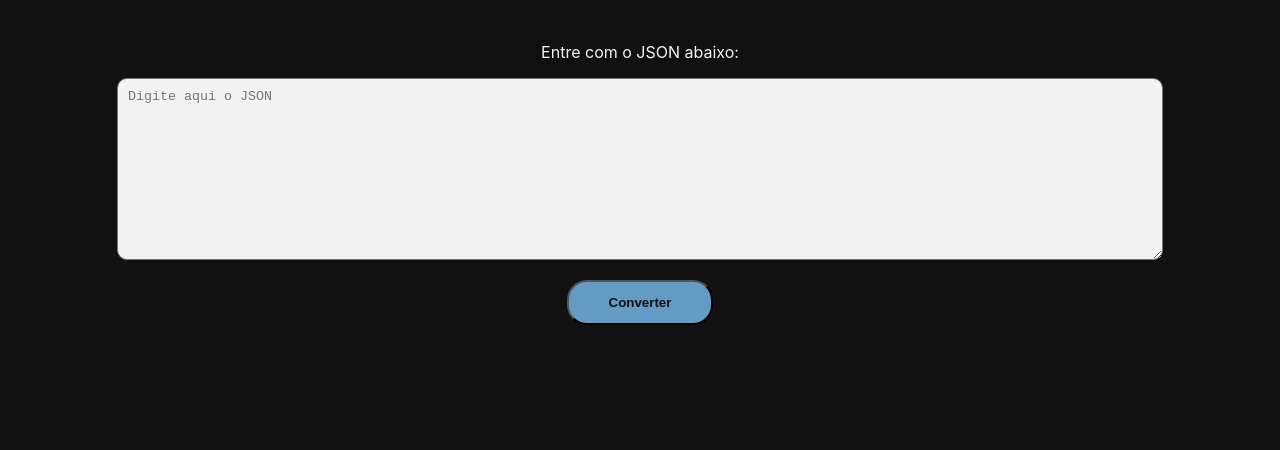
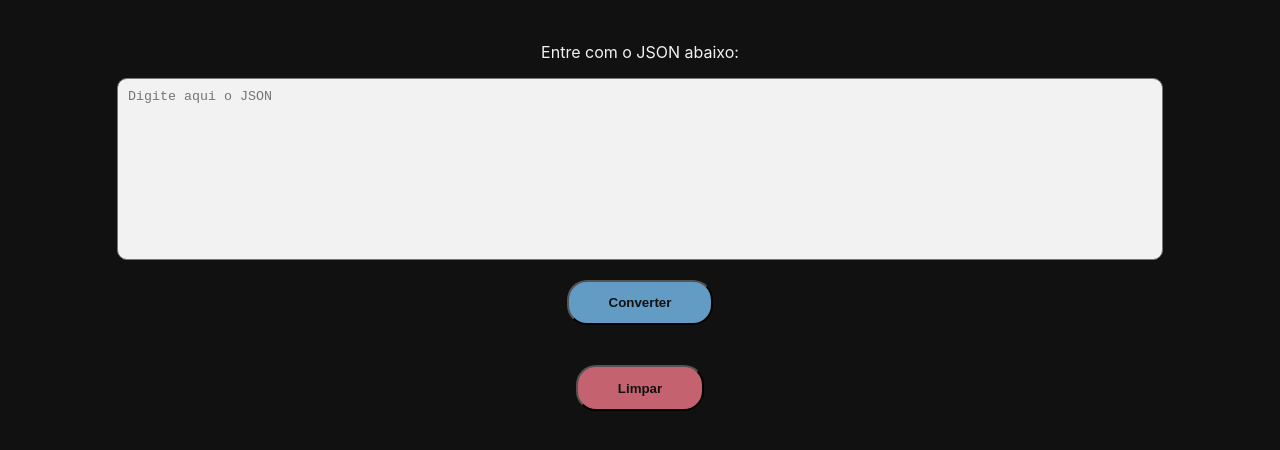
Before and after one commit to rodrpaivac/json2csv, a React (Create React App) app: page / in a window 1280 px wide. Shown: the top 450 px of the page. Built offline with nearby package versions, Linux system fonts and the light colour scheme.

Commit message:
limpar button and try catch implemented

```diff
--- a/src/components/Button/index.tsx
+++ b/src/components/Button/index.tsx
@@ -3,10 +3,10 @@ import React from "react";
 import { Container, Label } from "./styles";
 import { Props } from "./types";
 
-const Button: React.FC<Props> = ({ onClick }) => {
+const Button: React.FC<Props> = ({ onClick, background, label }) => {
   return (
-    <Container onClick={onClick}>
-      <Label>Converter</Label>
+    <Container background={background} onClick={onClick}>
+      <Label>{label}</Label>
     </Container>
   );
 };
--- a/src/components/Button/styles.ts
+++ b/src/components/Button/styles.ts
@@ -1,13 +1,14 @@
 import styled from "styled-components";
+import { ContainerProps } from "./types";
 
-export const Container = styled.button`
+export const Container = styled.button<ContainerProps>`
   padding: 0px 40px;
   display: flex;
   justify-content: center;
   align-items: center;
 
   border-radius: 20px;
-  background: #629bc4;
+  background: ${({ background }) => background};
   margin: 20px;
 `;
 
--- a/src/components/Button/types.ts
+++ b/src/components/Button/types.ts
@@ -1,3 +1,9 @@
 export interface Props {
   onClick: () => void;
+  background: string;
+  label: string;
 }
+
+export interface ContainerProps {
+  background: string;
+}
--- a/src/components/Input/index.tsx
+++ b/src/components/Input/index.tsx
@@ -3,7 +3,7 @@ import Button from "../Button";
 import { Container, TextInput, Title } from "./styles";
 import { Props } from "./types";
 
-const Input: React.FC<Props> = ({ onChange, value, onConvert }) => {
+const Input: React.FC<Props> = ({ onChange, value, onConvert, onClean }) => {
   return (
     <Container>
       <Title>Entre com o JSON abaixo:</Title>
@@ -14,7 +14,12 @@ const Input: React.FC<Props> = ({ onChange, value, onConvert }) => {
           onChange(e.target.value);
         }}
       />
-      <Button onClick={() => onConvert()} />
+      <Button
+        label="Converter"
+        background="#629bc4"
+        onClick={() => onConvert()}
+      />
+      <Button label="Limpar" background="#c4626f" onClick={() => onClean()} />
     </Container>
   );
 };
--- a/src/components/Input/styles.ts
+++ b/src/components/Input/styles.ts
@@ -15,6 +15,8 @@ export const TextInput = styled.textarea`
   border-radius: 10px;
   color: #111;
   padding: 10px;
+  resize: none;
+  overflow: auto;
 `;
 
 export const Title = styled.p`
--- a/src/components/Input/types.ts
+++ b/src/components/Input/types.ts
@@ -2,4 +2,5 @@ export interface Props {
   onChange: (text: any) => void;
   value: string;
   onConvert: () => void;
+  onClean: () => void;
 }
--- a/src/components/Output/styles.ts
+++ b/src/components/Output/styles.ts
@@ -11,10 +11,11 @@ export const Container = styled.div`
 export const TextOutput = styled.textarea`
   background: #f2f2f2;
   width: 80vw;
-  height: 20vh;
+  min-height: 20vh;
   border-radius: 10px;
   color: #111;
   padding: 10px;
+  resize: none;
 `;
 
 export const Title = styled.p`
--- a/src/screens/Home/index.tsx
+++ b/src/screens/Home/index.tsx
@@ -14,30 +14,38 @@ const Home: React.FC = () => {
 
   const onConvert = () => {
     // e.preventDefault();
-    const parsedJson = JSON.parse(json);
-    console.log("parsedJson", parsedJson);
-    // if (
-    //   !Array.isArray(parsedJson) ||
-    //   !parsedJson.every((p) => typeof p === "object" && p !== null)
-    // ) {
-    //   console.log("return");
-    //   return;
-    // }
+    if (json !== "") {
+      try {
+        const parsedJson = JSON.parse(json);
 
-    const heading = Object.keys(parsedJson.items[0]).join(",");
-    const body = parsedJson.items
-      .map((j: any) => Object.values(j).join(","))
-      .join("n");
+        const header = Object.keys(parsedJson.items[0]).join(",");
+        const body = parsedJson.items
+          .map((j: any) => Object.values(j).join(","))
+          .join("n");
 
-    console.log("header", heading);
-    console.log("body", body);
+        setCsv(`${header}\n${body}`);
+      } catch (error) {
+        console.log("error", error);
+        alert("JSON inválido. Por favor, entre com um JSON válido.");
+      }
+    } else {
+      alert("Campo vazio. Por favor, entre com um JSON antes de prosseguir.");
+    }
+  };
 
-    setCsv(`${heading}\n${body}`);
+  const onClean = () => {
+    setJson("");
+    setCsv("");
   };
 
   return (
     <Container>
-      <Input onChange={onChange} value={json} onConvert={onConvert} />
+      <Input
+        onChange={onChange}
+        value={json}
+        onConvert={onConvert}
+        onClean={onClean}
+      />
       {csv && <Output csv={csv} />}
     </Container>
   );
```
